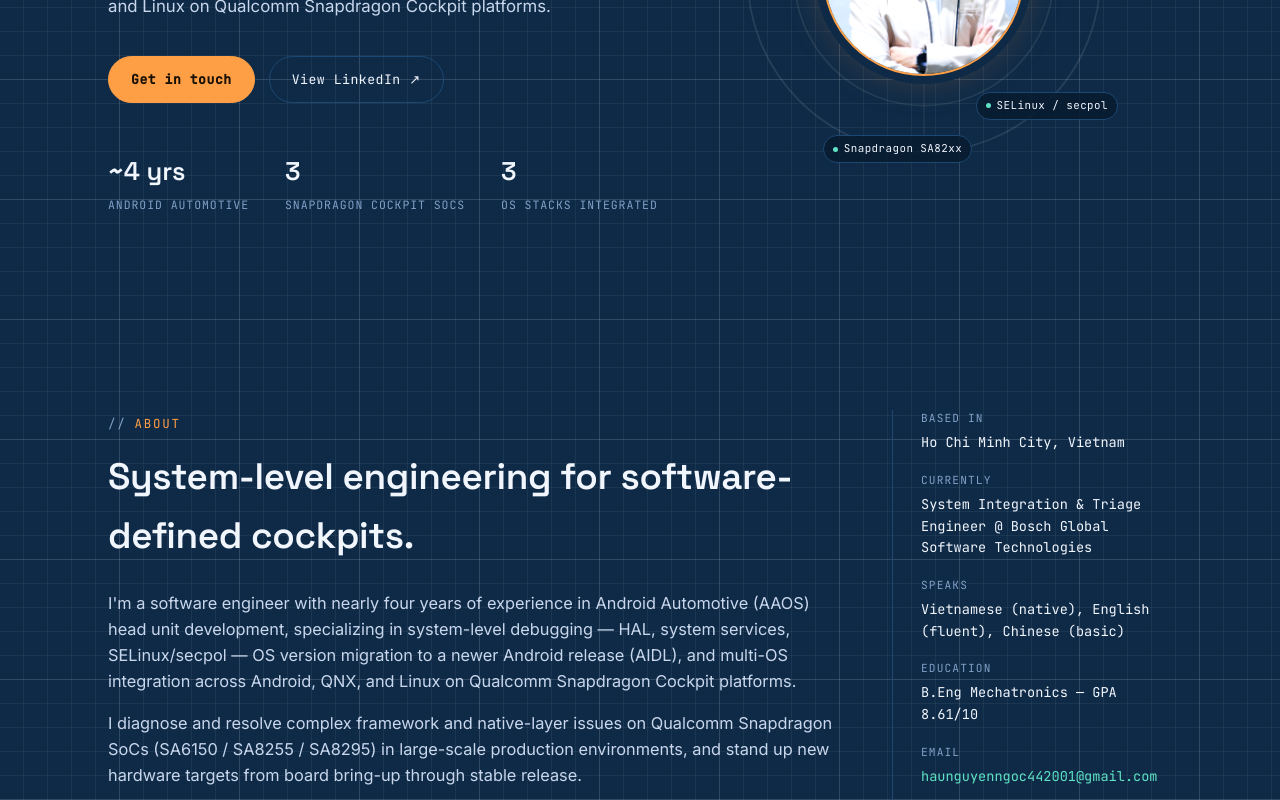
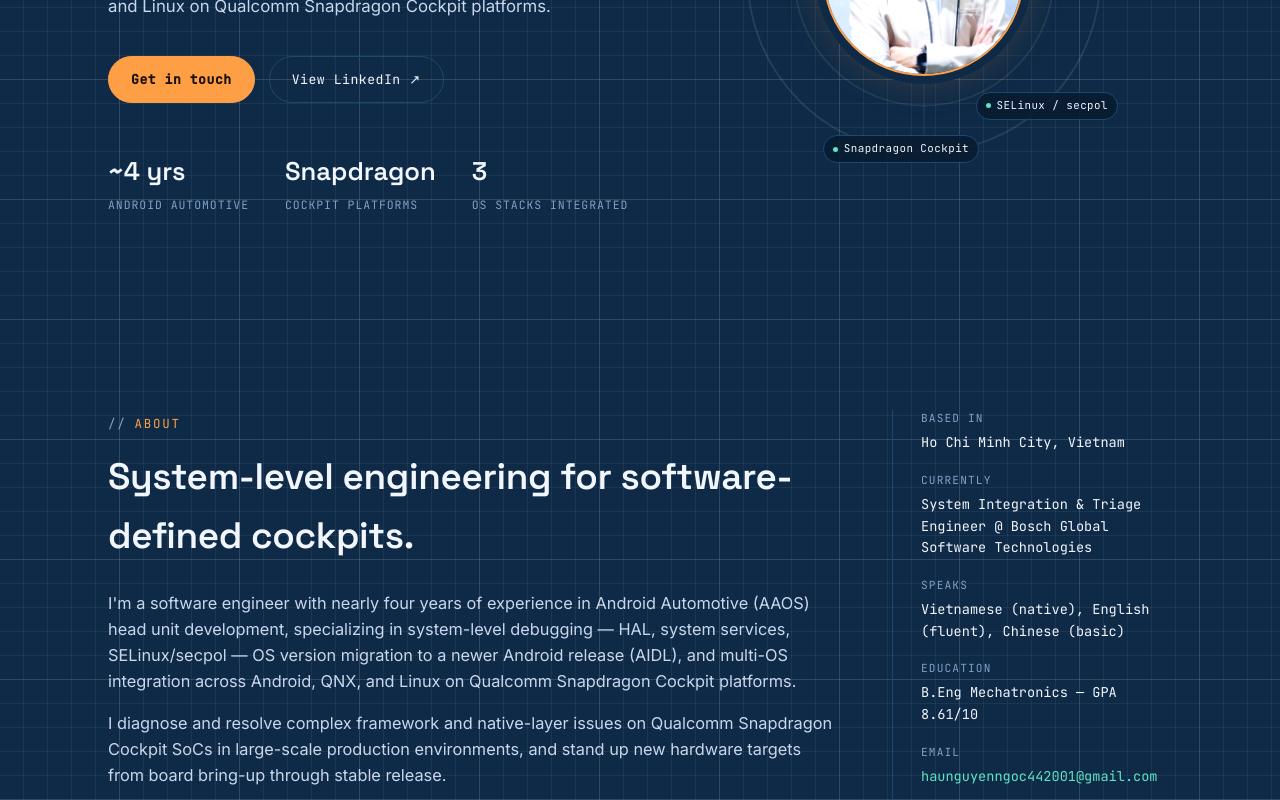
Before and after one commit to nguyenhau442001/nguyenhau442001.github.io, a React (Vite) app: page / in a window 1280 px wide. Shown: the part 400-1200 px from the top of the page. Built offline with nearby package versions, Linux system fonts and the light colour scheme.

Commit message:
Remove Qualcomm SoC part numbers from site and CV

```diff
--- a/src/components/About.jsx
+++ b/src/components/About.jsx
@@ -19,9 +19,9 @@ export default function About() {
               </p>
               <p>
                 I diagnose and resolve complex framework and native-layer issues
-                on Qualcomm Snapdragon SoCs (SA6150 / SA8255 / SA8295) in
-                large-scale production environments, and stand up new hardware
-                targets from board bring-up through stable release.
+                on Qualcomm Snapdragon Cockpit SoCs in large-scale production
+                environments, and stand up new hardware targets from board
+                bring-up through stable release.
               </p>
               <p>
                 Outside shipped platform work, I'm self-studying automotive
--- a/src/components/Experience.jsx
+++ b/src/components/Experience.jsx
@@ -27,7 +27,7 @@ export default function Experience() {
               <div className="tl-role__head">
                 <span className="tl-role__title">
                   System Integration Engineer — Qualcomm Cockpit Platform
-                  Acquisition POC (SA6150 / SA8255 / SA8295)
+                  Acquisition POC
                 </span>
                 <span className="tl-role__date">Aug 2026</span>
               </div>
@@ -42,8 +42,7 @@ export default function Experience() {
                 <li>
                   Debugged Android VM boot failures under QNX Hypervisor (LCM/HAM
                   state machine stuck at INIT, FDT/mmap64 EPERM, secpol/SELinux
-                  ability grants), restoring stable boot on SA7255/SA8295 reference
-                  targets.
+                  ability grants), restoring stable boot on reference targets.
                 </li>
                 <li>
                   Resolved AIDL migration issues (AudioChannelLayout mask
@@ -110,9 +109,9 @@ export default function Experience() {
                 </li>
                 <li>
                   Contributed to Android platform integration across multiple
-                  major Android releases on Qualcomm SA8155, bringing up BSP
-                  components (kernel, device tree, Wi-Fi, Bluetooth, Audio) and
-                  defining partition layout for new targets.
+                  major Android releases on a Qualcomm Snapdragon Cockpit SoC,
+                  bringing up BSP components (kernel, device tree, Wi-Fi,
+                  Bluetooth, Audio) and defining partition layout for new targets.
                 </li>
                 <li>
                   Reduced CI/CD pipeline downtime by 40%+ by root-causing Jenkins
--- a/src/components/Hero.jsx
+++ b/src/components/Hero.jsx
@@ -40,8 +40,8 @@ export default function Hero() {
               <div className="stat__label">Android Automotive</div>
             </div>
             <div className="stat">
-              <div className="stat__value">3</div>
-              <div className="stat__label">Snapdragon Cockpit SoCs</div>
+              <div className="stat__value">Snapdragon</div>
+              <div className="stat__label">Cockpit Platforms</div>
             </div>
             <div className="stat">
               <div className="stat__value">3</div>
@@ -105,7 +105,7 @@ export default function Hero() {
             <span className="radar__blip radar__blip--1">AAOS / HAL</span>
             <span className="radar__blip radar__blip--2">QNX Hypervisor</span>
             <span className="radar__blip radar__blip--3">SELinux / secpol</span>
-            <span className="radar__blip radar__blip--4">Snapdragon SA82xx</span>
+            <span className="radar__blip radar__blip--4">Snapdragon Cockpit</span>
             <span className="radar__blip radar__blip--5">C++ / Python</span>
           </div>
         </div>
```
Also changed, not shown: 1 other file (tests, documents, lock files or other folders).
